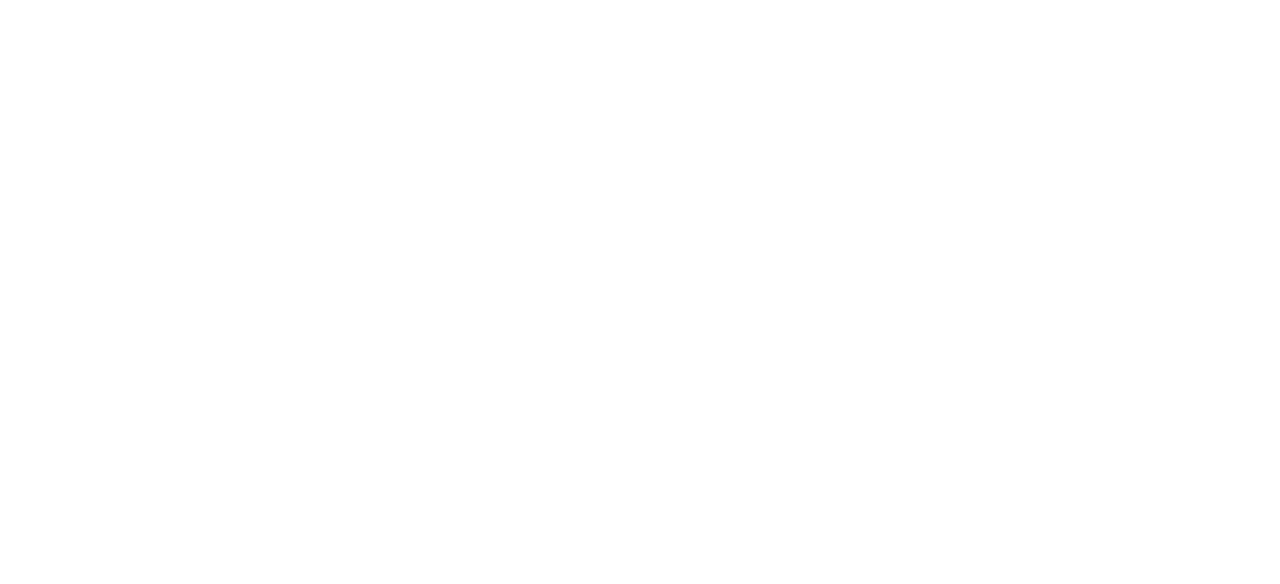
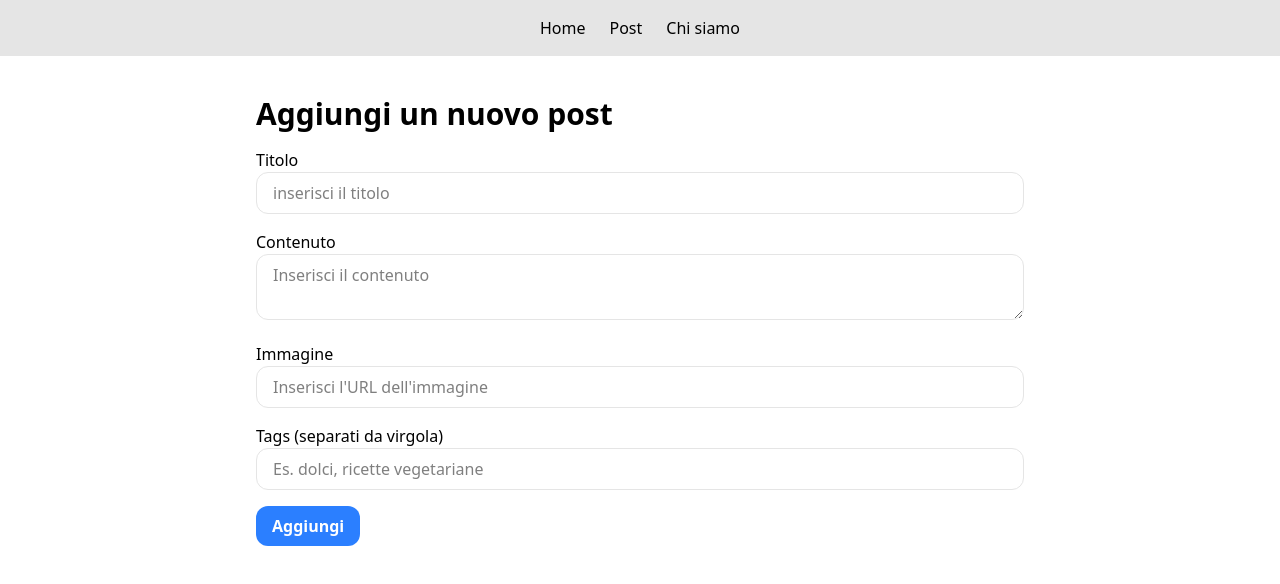
Before and after one commit to joelepore/react-router, a React (Vite) app: page /nuovo-post in a window 1280 px wide. Before the commit this address had no page. Shown: the top 584 px of the page. Built offline with nearby package versions, Linux system fonts and the light colour scheme.

Commit message:
feat: add AddPostPage component and integrate post creation functionality

```diff
--- a/src/App.jsx
+++ b/src/App.jsx
@@ -4,6 +4,7 @@
 import PostsPage from "./pages/PostsPage"
 import AboutPage from "./pages/AboutPage"
 import PostDetailPage from "./pages/PostDetailPage"
+import AddPostPage from "./pages/AddPostPage"
 
 const App = () => {
   return (
@@ -14,6 +15,7 @@
           <Route path="/posts" Component={PostsPage} />
           <Route path="/about" Component={AboutPage} />
           <Route path="/posts/:id" Component={PostDetailPage} />
+          <Route path="/nuovo-post" Component={AddPostPage} />
         </Route>
       </Routes>
     </BrowserRouter>
--- /dev/null
+++ b/src/pages/AddPostPage.jsx
@@ -0,0 +1,107 @@
+import { useState } from "react";
+import Button from "../components/Button";
+import Title from "../components/Title"
+import axios from "axios";
+import { useNavigate } from "react-router-dom";
+
+const AddPostPage = () => {
+  const initialFormData = {
+    title: '',
+    content: '',
+    image: '',
+    tags: '',
+  }
+
+  const baseApiUrl = import.meta.env.VITE_BASE_API_URL;
+  const [formData, setFormData] = useState(initialFormData);
+  const navigate = useNavigate();
+
+  const getSlug = (title) => {
+    return title.toLowerCase().split(' ').join('-');
+  }
+
+  const getTagsArray = (tags) => {
+    return tags.split(',').map(tag => tag.trim());
+  }
+
+  const handleChange = (e) => {
+    const { name, value } = e.target;
+
+    setFormData(prevFormData => {
+      return {
+        ...prevFormData,
+        [name]: value
+      }
+    })
+  }
+
+  const handleAddPost = (e) => {
+    e.preventDefault();
+    const newPost = {
+      ...formData,
+      slug: getSlug(formData.title),
+      tags: getTagsArray(formData.tags)
+    }
+    axios.post(`${baseApiUrl}/posts`, newPost)
+      .then(res => navigate('/posts'))
+      .catch(err => console.error(err));
+  }
+
+  return (
+    <>
+      <Title text="Aggiungi un nuovo post" />
+      <form onSubmit={handleAddPost}>
+        <div className="mb-4">
+          <label htmlFor="input-title" className="block">Titolo</label>
+          <input
+            id="input-title"
+            type="text"
+            name="title"
+            placeholder="inserisci il titolo"
+            className="border border-neutral-200 py-2 px-4 rounded-xl w-full"
+            onChange={handleChange}
+            value={formData.title}
+          />
+        </div>
+        <div className="mb-4">
+          <label htmlFor="input-content" className="block">Contenuto</label>
+          <textarea
+            id="input-content"
+            name="content"
+            placeholder="Inserisci il contenuto"
+            className="border border-neutral-200 py-2 px-4 rounded-xl w-full"
+            onChange={handleChange}
+            value={formData.content}
+          ></textarea>
+        </div>
+        <div className="mb-4">
+          <label htmlFor="input-image" className="block">Immagine</label>
+          <input
+            id="input-image"
+            type="text"
+            name="image"
+            placeholder="Inserisci l'URL dell'immagine"
+            className="border border-neutral-200 py-2 px-4 rounded-xl w-full"
+            onChange={handleChange}
+            value={formData.image}
+          />
+        </div>
+        <div className="mb-4">
+          <label htmlFor="input-tags" className="block">Tags (separati da virgola)</label>
+          <input
+            id="input-tags"
+            type="text"
+            name="tags"
+            placeholder="Es. dolci, ricette vegetariane"
+            className="border border-neutral-200 py-2 px-4 rounded-xl w-full"
+            onChange={handleChange}
+            value={formData.tags}
+          />
+        </div>
+        <Button text="Aggiungi" />
+      </form >
+    </>
+  )
+}
+
+export default AddPostPage
--- a/src/pages/PostsPage.jsx
+++ b/src/pages/PostsPage.jsx
@@ -3,11 +3,13 @@
 import axios from "axios";
 import PostCard from "../components/PostCard";
 import Button from "../components/Button";
+import { useNavigate } from "react-router-dom";
 
 const PostsPage = () => {
   const baseApiUrl = import.meta.env.VITE_BASE_API_URL;
 
   const [posts, setPosts] = useState(null);
+  const navigate = useNavigate();
 
   const fetchPosts = () => {
     axios.get(`${baseApiUrl}/posts`)
@@ -25,7 +27,7 @@
     <section>
       <div className="flex justify-between items-center">
         <Title text="Tutti i post" />
-        <Button text="Aggiungi un nuovo post" />
+        <Button text="Aggiungi un nuovo post" onClick={() => navigate('/nuovo-post')} />
       </div>
       <div className="mt-4 grid grid-cols-1 md:grid-cols-3 gap-3 justify-items-center">
         {posts?.map(post => (
```
